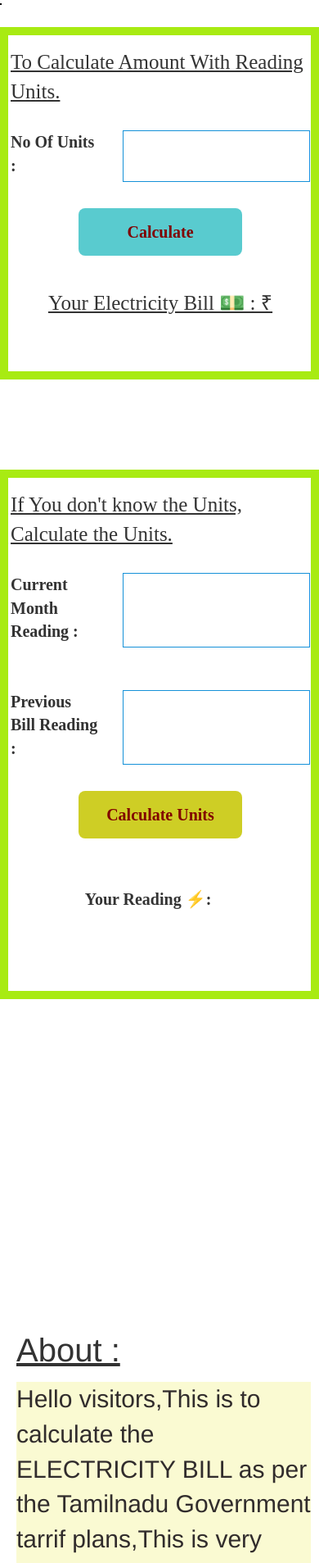
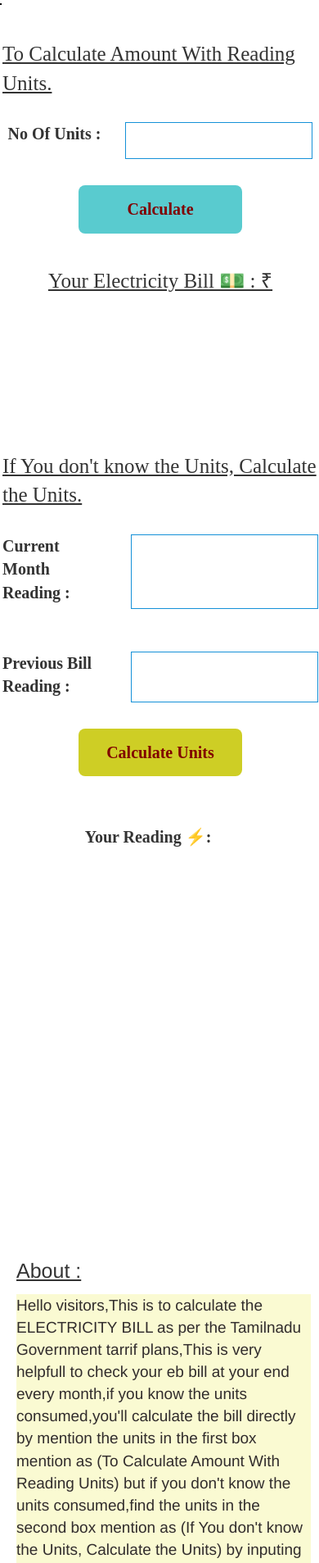
Before and after one commit to ajith712/TN-EB-Calculator, a plain HTML site: page index.html in a window 390 px wide. Shown: the part 77-1984 px from the top of the page at 82% size. Drawn offline with nearby package versions, Linux system fonts and the light colour scheme.

Commit message:
Update tnebmain.css

```diff
--- a/styles/tnebmain.css
+++ b/styles/tnebmain.css
@@ -4,10 +4,9 @@
     padding-left: 20px;
     padding-right: 25px;
     padding-bottom: 40px;
-    border: 10px solid #a8eb12;
 }
 .cal-with-units-title, .eb-word, .eb-amt, .to-find-units-title{
-    font-size: 32px;
+    font-size: 28px;
     font-family: 'Times New Roman', Times, serif;
     text-decoration: underline;
 }
@@ -19,7 +18,7 @@
     gap: 30px;
 }
 .units-label{
-    font-size: 35px;
+    font-size: 25px;
     font-family:'Times New Roman', Times, serif;
 }
 
@@ -160,5 +159,14 @@ input{
     }
     .cal-with-units-title, .eb-word, .eb-amt, .to-find-units-title{
     font-size: 25px;
-        }
+    }
+    .about-title{
+    font-size: 25px;
+    text-decoration: underline;
+    }
+    .about-para{
+    font-size: 19px;
+    color: rgb(49, 44, 44);
+    background-color: lightgoldenrodyellow;
+    }
 }
```
